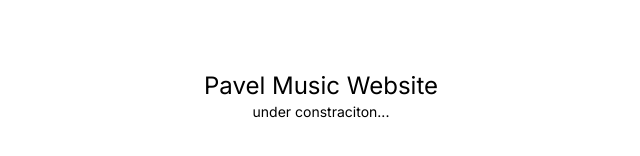
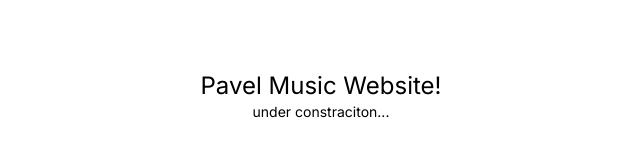
Before and after one commit to vladyslavt97/pavelsmusic, a Next.js app: page / in a window 1280 px wide. Shown: the part 304-460 px from the top of the page, without its empty margins (319-959 px from the left). Built offline with nearby package versions, Linux system fonts and the light colour scheme.

Commit message:
excalamation mark

```diff
--- a/app/page.tsx
+++ b/app/page.tsx
@@ -3,7 +3,7 @@ import Image from 'next/image'
 export default function Home() {
   return (
     <main className='text-2xl flex flex-col justify-center items-center h-screen'>
-      <p>Pavel Music Website</p>
+      <p>Pavel Music Website!</p>
       <p className='text-sm'>under constraciton...</p>
     </main>
   )
```
